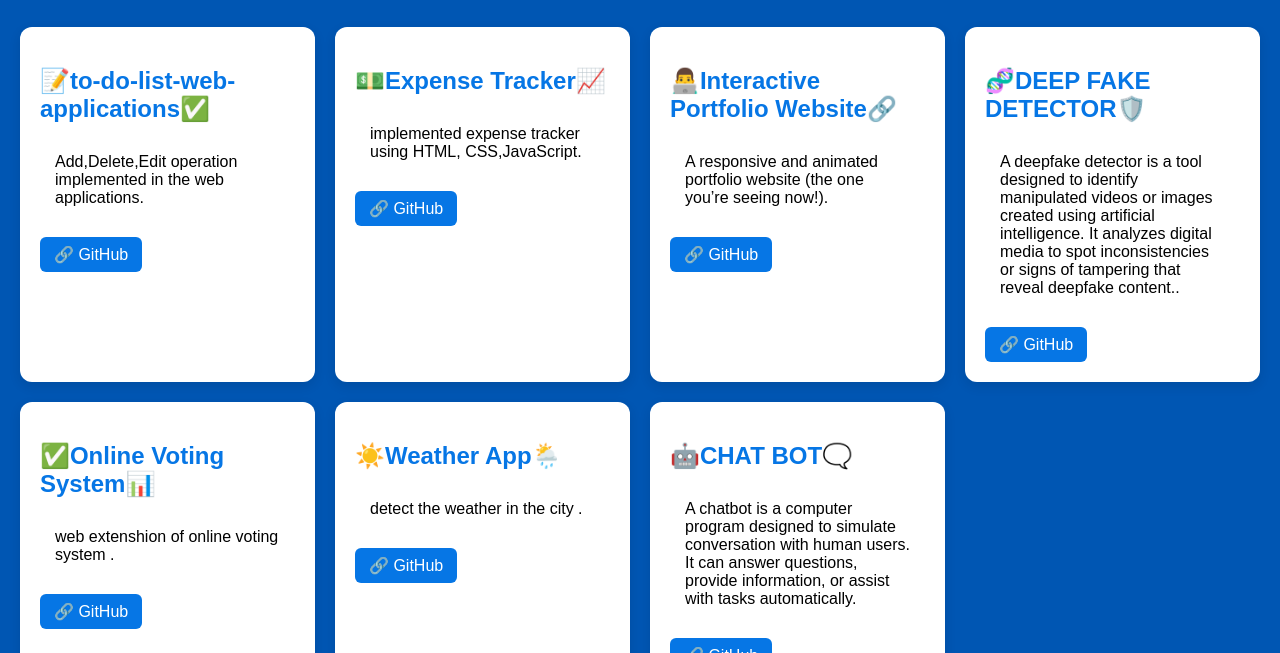
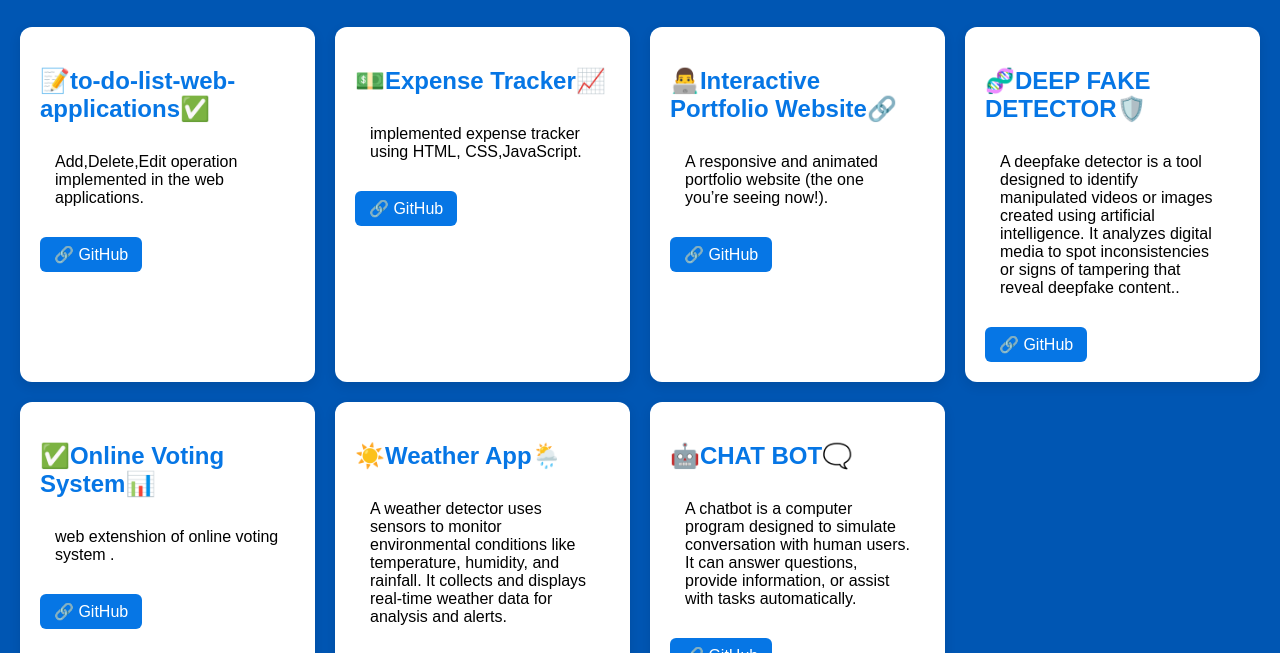
Before and after one commit to NAYEEMK-12/portfolio-web, a plain HTML site: page projects.html in a window 1280 px wide. Shown: the part 293-946 px from the top of the page. Drawn offline with Linux system fonts and the light colour scheme.

Commit message:
Update projects.html

```diff
--- a/projects.html
+++ b/projects.html
@@ -91,7 +91,7 @@
           </div>
           <div class="project-card fade-in">
             <h2>☀️Weather App🌦️</h2>
-            <p>detect the weather in the city .</p>
+            <p>A weather detector uses sensors to monitor environmental conditions like temperature, humidity, and rainfall. It collects and displays real-time weather data for analysis and alerts.</p>
             <a
               href="https://nayeemk-12.github.io/whether-detector/"
               target="_blank"
```
